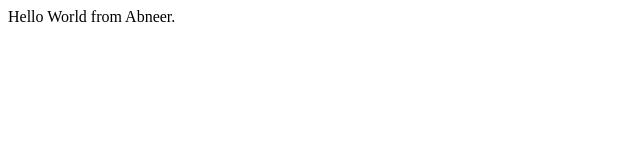
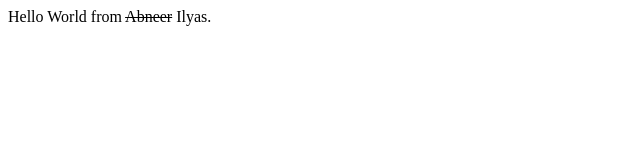
Before and after one commit to Abneer/bootcamp2020, a plain HTML site: page index.html in a window 1280 px wide. Shown: the full height of the page, 0-640 px from the left. Drawn offline with Linux system fonts and the light colour scheme.

Commit message:
updated name
Hello word from Abneer Ilyas

```diff
--- a/index.html
+++ b/index.html
@@ -7,7 +7,7 @@
 </head>
 <body>
     <div>
-        Hello World from Abneer.
+        Hello World from <s>Abneer</s> Ilyas.
     </div>
 
 </body>
```
